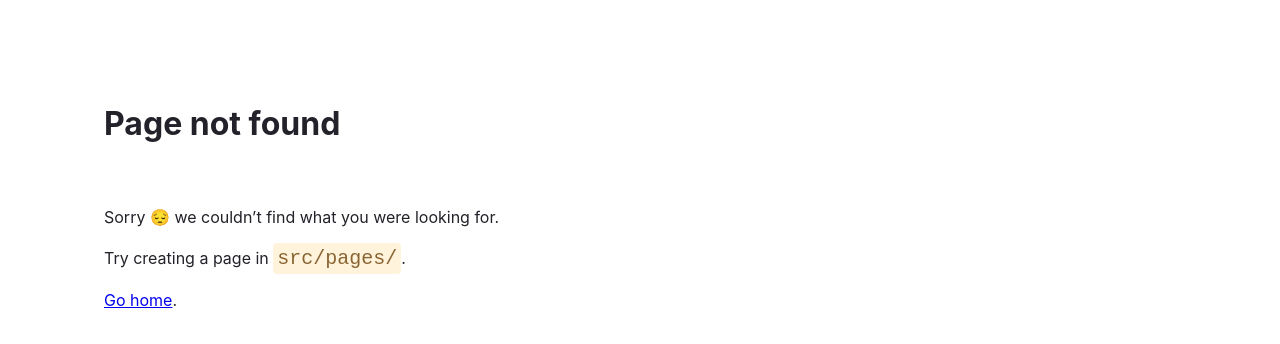
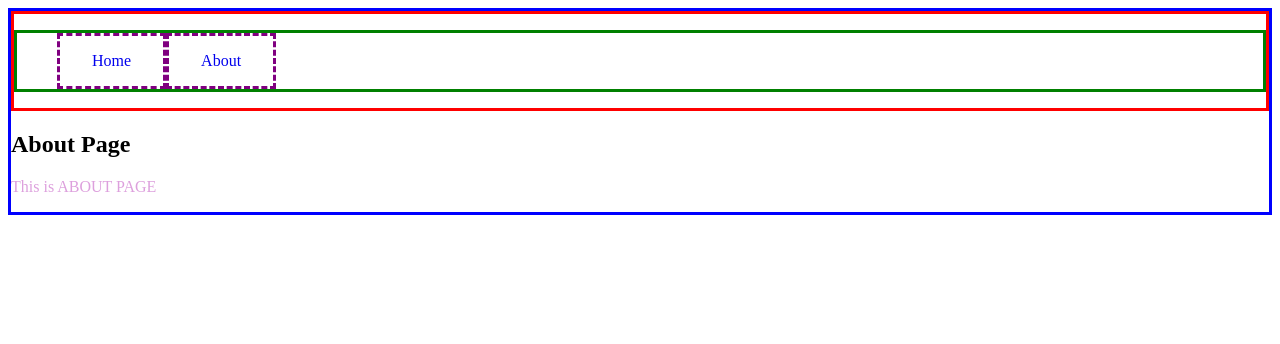
Before and after one commit to ryanbest99/my-first-gatsby-site, a Gatsby site: page /about in a window 1280 px wide. Before the commit this address had no page. Built offline with nearby package versions, Linux system fonts and the light colour scheme; Gatsby itself is replaced by a stand-in of ours.

Commit message:
add: book4 && components
layout, NavBar, Title

```diff
--- /dev/null
+++ b/src/components/Navbar.js
@@ -0,0 +1,39 @@
+import React from "react";
+import { Link } from "gatsby";
+import styled from "styled-components";
+
+const Navbar = () => {
+  return (
+    <Container>
+      <ListBox>
+        <List>
+          <Link to="/" style={{ textDecoration: "none" }}>
+            Home
+          </Link>
+        </List>
+        <List>
+          <Link to="/about" style={{ textDecoration: "none" }}>
+            About
+          </Link>
+        </List>
+      </ListBox>
+    </Container>
+  );
+};
+
+const Container = styled.nav`
+  border: 3px solid red;
+`;
+
+const ListBox = styled.ul`
+  border: 3px solid green;
+  display: flex;
+`;
+
+const List = styled.li`
+  border: 3px dashed purple;
+  list-style: none;
+  padding: 1rem 2rem;
+`;
+
+export default Navbar;
--- /dev/null
+++ b/src/components/Title.js
@@ -0,0 +1,7 @@
+import React from "react";
+
+const Title = ({ pageTitle }) => {
+  return <h1>{pageTitle}</h1>;
+};
+
+export default Title;
--- /dev/null
+++ b/src/components/layout.js
@@ -0,0 +1,21 @@
+import React from "react";
+import Navbar from "./Navbar";
+import styled from "styled-components";
+import Title from "./Title";
+
+const Layout = ({ pageTitle, children }) => {
+  return (
+    <Container>
+      <Navbar />
+      <title>{pageTitle}</title>
+      <Title pageTitle={pageTitle} />
+      {children}
+    </Container>
+  );
+};
+
+const Container = styled.section`
+  border: 3px solid blue;
+`;
+
+export default Layout;
--- /dev/null
+++ b/src/pages/about.js
@@ -0,0 +1,14 @@
+import React from "react";
+import Layout from "../components/layout";
+import { demo } from "./about.module.css";
+import styled from "styled-components";
+
+const About = () => {
+  return (
+    <Layout pageTitle="About Page">
+      <p className={demo}>This is ABOUT PAGE</p>
+    </Layout>
+  );
+};
+
+export default About;
--- /dev/null
+++ b/src/pages/about.module.css
@@ -0,0 +1,3 @@
+.demo {
+  color: plum;
+}
```
Also changed, not shown: src/pages/book4/Book.js (added, +17 -0 lines), src/pages/book4/BookList.js (added, +22 -0 lines), src/pages/book4/data.js (added, +20 -0 lines), src/pages/book4/index.js (added, +13 -0 lines), src/pages/index.js (+4 -5 lines).
